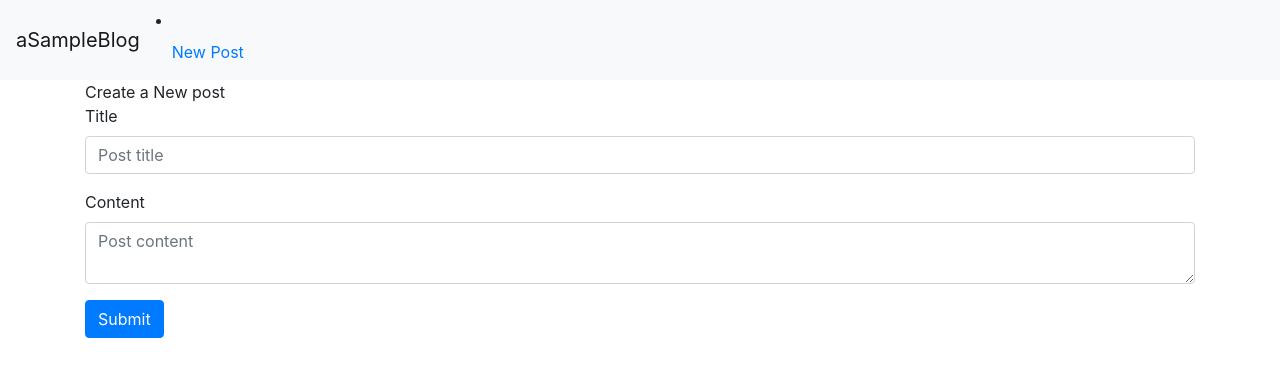
After one commit to Wal72Thela/aSimpleBlog, a Flask app: page /create in a window 1280 px wide. The commit adds this page. Shown: the top 377 px of the page. Run offline with Flask 3, Linux system fonts and the light colour scheme; some libraries are stand-ins or nearby versions.

Commit message:
enabled create post

```diff
--- a/app.py
+++ b/app.py
@@ -1,6 +1,6 @@
 import sqlite3
-from flask import Flask,abort, render_template
-
+from flask import Flask, render_template, request, url_for, flash, redirect
+from werkzeug.exceptions import abort
 
 def db_connection():
     connector = sqlite3.connect('database.db')
@@ -17,6 +17,7 @@ def get_post(post_id):
     return post
 
 app = Flask(__name__)
+app.config['SECRET-KEY'] = 'For now it works'
 
 @app.route("/")
 def index():
@@ -32,5 +33,26 @@ def post(post_id):
     return render_template('post.html',post=post)
 
 
+@app.route('/create', methods =('GET', 'POST'))
+def create():
+    if request.method == 'POST':
+        # getting the title from the form
+        title = request.form['title']
+
+        # getting content from the form
+        content = request.form['content']
+
+        if not title:
+            flash('Title required!')
+        else:
+            connector = db_connection()
+            connector.execute('INSERT INTO posts (title, content) VALUES (?, ?)',
+                               (title, content))
+            connector.commit()
+            connector.close()
+            return redirect(url_for('index'))
+    return render_template('create.html')
+
+
 if __name__ == "__main__":
     app.run(debug=True)
--- /dev/null
+++ b/templates/create.html
@@ -0,0 +1,20 @@
+{% extends 'layout.html'%}
+{% block content %}
+    {% block title %} Create a New post{% endblock %}
+    <form method="post">
+        <div class="form-group">
+            <label for="title">Title</label>
+            <input type="text" name="title"
+                   placeholder="Post title" class="form-control"
+                   value="{{ request.form['title'] }}">
+        </div>
+        <div class="form-group">
+            <label for="content">Content</label>
+            <textarea name="content" placeholder="Post content"
+                      class="form-control">{{ request.form['content'] }}</textarea>
+        </div>
+        <div class="form-group">
+            <button type="submit" class="btn btn-primary">Submit</button>
+        </div>
+    </form>
+{% endblock %}
--- a/templates/layout.html
+++ b/templates/layout.html
@@ -12,7 +12,13 @@
         <nav class="navbar navbar-expand-md navbar-light bg-light">
             <a class="navbar-brand" href="{{ url_for('index')}}">aSampleBlog</a>
             <!-- ... (navbar code) ... -->
+            <li class="nav-item">
+              <a class="nav-link" href="{{url_for('create')}}">New Post</a>
+            </li>
         </nav>
+          {% for message in get_flashed_messages() %}
+        <div class="alert alert-danger">{{ message }}</div>
+          {% endfor %}
         <div class="container">
             {% block content %} {% endblock %}
         </div>
```
Also changed, not shown: database.db.
